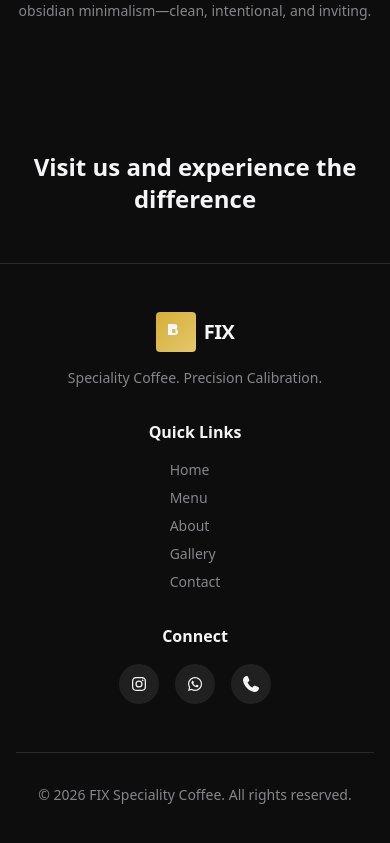
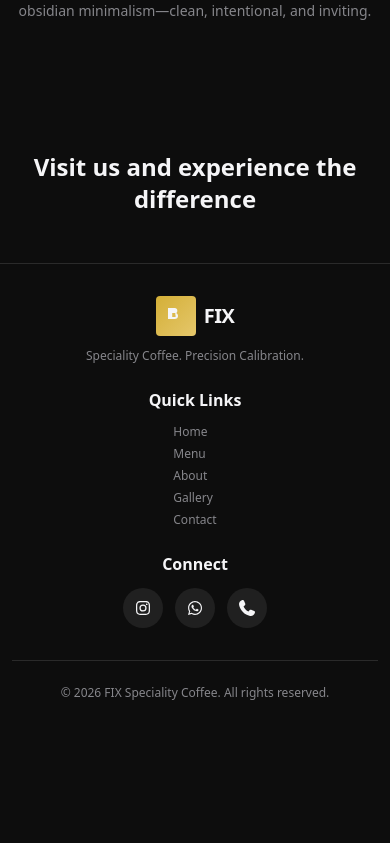
Before and after one commit to Ahmad-hue-hue/Fix.Om, a Next.js app in the folder fix-om/: page /about in a window 390 px wide. Shown: the part 2277-3120 px from the top of the page. After the commit the page ends 3010 px from the top, so only its background shows below. Built offline with nearby package versions, Linux system fonts and the light colour scheme.

Commit message:
fix: add bilingual support across all pages

```diff
--- a/fix-om/app/page.tsx
+++ b/fix-om/app/page.tsx
@@ -105,7 +105,9 @@ export default function Home() {
                 transition={{ delay: 2.2 }}
               >
                 <span className="w-2 h-2 rounded-full bg-gold animate-pulse" />
-                <span className="text-subtext">Open Daily 7AM - 10PM</span>
+                <span className="text-subtext">
+                  {language === "en" ? "Open Daily 7AM - 10PM" : "مفتوح يومياً 7ص - 10م"}
+                </span>
               </motion.div>
               <motion.div
                 className="flex items-center gap-2"
@@ -114,7 +116,9 @@ export default function Home() {
                 transition={{ delay: 2.4 }}
               >
                 <span className="w-2 h-2 rounded-full bg-gold animate-pulse" />
-                <span className="text-subtext">Al Mouj, Muscat</span>
+                <span className="text-subtext">
+                  {language === "en" ? "Al Mouj, Muscat" : "المومبس، مسقط"}
+                </span>
               </motion.div>
             </div>
           </motion.div>
--- a/fix-om/components/home/live-status.tsx
+++ b/fix-om/components/home/live-status.tsx
@@ -2,13 +2,20 @@
 
 import { motion } from "framer-motion";
 import { useLiveStatus } from "@/lib/hooks/use-live-status";
+import { useBilingual } from "@/lib/hooks/use-bilingual";
 
 export function LiveStatusBadge() {
   const { isOpen, statusText, nextOpenTime } = useLiveStatus();
+  const { language } = useBilingual();
+  const isArabic = language === "ar";
+
+  const openText = isArabic ? "● مفتوح الآن" : "● Open Now";
+  const closedText = isArabic ? "○ مغلق" : "○ Closed";
+  const opensAtText = isArabic ? "يفتح في" : "Opens at";
 
   return (
     <motion.div
-      className={`inline-flex items-center gap-2 px-4 py-2 rounded-full text-sm font-medium ${
+      className={`inline-flex items-center gap-2 px-3 sm:px-4 py-1.5 sm:py-2 rounded-full text-xs sm:text-sm font-medium ${
         isOpen
           ? "bg-green-open/20 text-green-open"
           : "bg-closed/20 text-closed"
@@ -29,7 +36,7 @@ export function LiveStatusBadge() {
         }}
       />
       <span>
-        {isOpen ? statusText : `${statusText} — Opens at ${nextOpenTime}`}
+        {isOpen ? openText : `${closedText} — ${opensAtText} ${nextOpenTime}`}
       </span>
     </motion.div>
   );
--- a/fix-om/components/layout/footer.tsx
+++ b/fix-om/components/layout/footer.tsx
@@ -6,15 +6,23 @@ import { FontAwesomeIcon } from "@fortawesome/react-fontawesome";
 import { faInstagram, faWhatsapp } from "@fortawesome/free-brands-svg-icons";
 import { faPhone } from "@fortawesome/free-solid-svg-icons";
 import { Logo } from "./logo";
+import { useBilingual } from "@/lib/hooks/use-bilingual";
 import brandData from "@/content/brand.json";
 
+const quickLinksEn = ["Home", "Menu", "About", "Gallery", "Contact"];
+const quickLinksAr = ["الرئيسية", "القائمة", "عن الفيكس", "الصور", "اتصل بنا"];
+const quickLinksHrefs = ["/", "/menu", "/about", "/gallery", "/contact"];
+
 export function Footer() {
+  const { language } = useBilingual();
   const { instagram, phone, whatsapp } = brandData;
+  const isArabic = language === "ar";
+  const quickLinks = isArabic ? quickLinksAr : quickLinksEn;
 
   return (
     <footer className="bg-obsidian border-t border-glass-border">
-      <div className="max-w-7xl mx-auto px-4 sm:px-6 lg:px-8 py-12">
-        <div className="grid grid-cols-1 md:grid-cols-3 gap-8 items-center">
+      <div className="max-w-7xl mx-auto px-3 sm:px-4 lg:px-8 py-8 md:py-12">
+        <div className="grid grid-cols-1 md:grid-cols-3 gap-6 md:gap-8 items-center">
           <motion.div
             className="flex flex-col items-center md:items-start"
             initial={{ opacity: 0, y: 20 }}
@@ -23,8 +31,8 @@ export function Footer() {
             transition={{ duration: 0.6 }}
           >
             <Logo size="sm" />
-            <p className="mt-4 text-subtext text-sm text-center md:text-left">
-              Speciality Coffee. Precision Calibration.
+            <p className="mt-3 md:mt-4 text-subtext text-xs sm:text-sm text-center md:text-left">
+              {isArabic ? "قهوه متخصصة. معايرة دقيقة." : "Speciality Coffee. Precision Calibration."}
             </p>
           </motion.div>
 
@@ -35,13 +43,15 @@ export function Footer() {
             viewport={{ once: true }}
             transition={{ duration: 0.6, delay: 0.1 }}
           >
-            <h4 className="text-bone font-semibold mb-4">Quick Links</h4>
-            <div className="flex flex-col gap-2">
-              {["Home", "Menu", "About", "Gallery", "Contact"].map((link) => (
+            <h4 className="text-bone font-semibold mb-3 md:mb-4">
+              {isArabic ? "روابط سريعة" : "Quick Links"}
+            </h4>
+            <div className="flex flex-col gap-1.5 md:gap-2">
+              {quickLinks.map((link, index) => (
                 <Link
                   key={link}
-                  href={link === "Home" ? "/" : `/${link.toLowerCase()}`}
-                  className="text-subtext hover:text-gold transition-colors text-sm"
+                  href={quickLinksHrefs[index]}
+                  className="text-subtext hover:text-gold transition-colors text-xs sm:text-sm"
                 >
                   {link}
                 </Link>
@@ -56,8 +66,10 @@ export function Footer() {
             viewport={{ once: true }}
             transition={{ duration: 0.6, delay: 0.2 }}
           >
-            <h4 className="text-bone font-semibold mb-4">Connect</h4>
-            <div className="flex gap-4">
+            <h4 className="text-bone font-semibold mb-3 md:mb-4">
+              {isArabic ? "تواصل معنا" : "Connect"}
+            </h4>
+            <div className="flex gap-3 md:gap-4">
               {instagram && (
                 <motion.a
                   href={instagram.startsWith("http") ? instagram : `https://instagram.com/${instagram}`}
@@ -97,14 +109,14 @@ export function Footer() {
         </div>
 
         <motion.div
-          className="mt-12 pt-8 border-t border-glass-border text-center"
+          className="mt-8 md:mt-12 pt-6 md:pt-8 border-t border-glass-border text-center"
           initial={{ opacity: 0 }}
           whileInView={{ opacity: 1 }}
           viewport={{ once: true }}
           transition={{ duration: 0.6, delay: 0.3 }}
         >
-          <p className="text-subtext text-sm">
-            © {new Date().getFullYear()} FIX Speciality Coffee. All rights reserved.
+          <p className="text-subtext text-xs sm:text-sm">
+            © {new Date().getFullYear()} FIX Speciality Coffee. {isArabic ? "جميع الحقوق محفوظة." : "All rights reserved."}
           </p>
         </motion.div>
       </div>
--- a/fix-om/components/layout/header.tsx
+++ b/fix-om/components/layout/header.tsx
@@ -12,7 +12,7 @@ import { useBilingual } from "@/lib/hooks/use-bilingual";
 const navLinks = [
   { href: "/", label: "Home", labelArabic: "الرئيسية" },
   { href: "/menu", label: "Menu", labelArabic: "القائمة" },
-  { href: "/about", label: "About", labelArabic: "عن-nous" },
+  { href: "/about", label: "About", labelArabic: "عن الفيكس" },
   { href: "/gallery", label: "Gallery", labelArabic: "الصور" },
   { href: "/contact", label: "Contact", labelArabic: "اتصل بنا" },
 ];
--- a/fix-om/lib/hooks/use-bilingual.tsx
+++ b/fix-om/lib/hooks/use-bilingual.tsx
@@ -19,8 +19,16 @@ export function BilingualProvider({ children }: { children: React.ReactNode }) {
   const isRTL = language === "ar";
 
   useEffect(() => {
+    const saved = localStorage.getItem("language") as Language;
+    if (saved && (saved === "en" || saved === "ar")) {
+      setLanguageState(saved);
+    }
+  }, []);
+
+  useEffect(() => {
     document.documentElement.dir = isRTL ? "rtl" : "ltr";
     document.documentElement.lang = language;
+    localStorage.setItem("language", language);
   }, [language, isRTL]);
 
   const toggleLanguage = () => {
```
